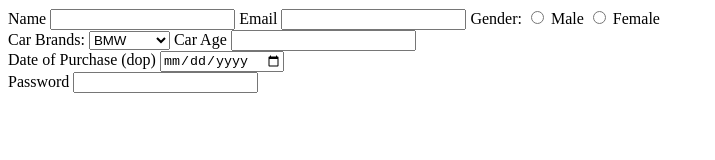
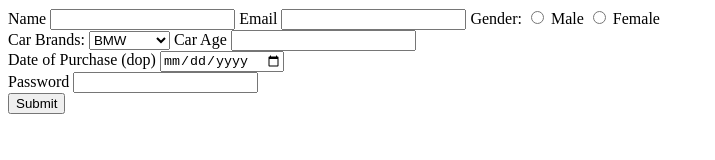
Before and after one commit to acciojob/car-insurance-form-Manjunath1299, a website: page main.html in a window 1280 px wide. Shown: the whole page, without its empty margins (0-715 px from the left). Drawn offline with Linux system fonts and the light colour scheme.

Commit message:
created a submission

```diff
--- a/main.html
+++ b/main.html
@@ -35,6 +35,8 @@
 	   <br>
 	   <label for="password"> Password</label>
 	   <input type="password" name="password" id="password" required>
+	   <br>
+	   <input type="submit" >
    </form>
 </body>
 
```
